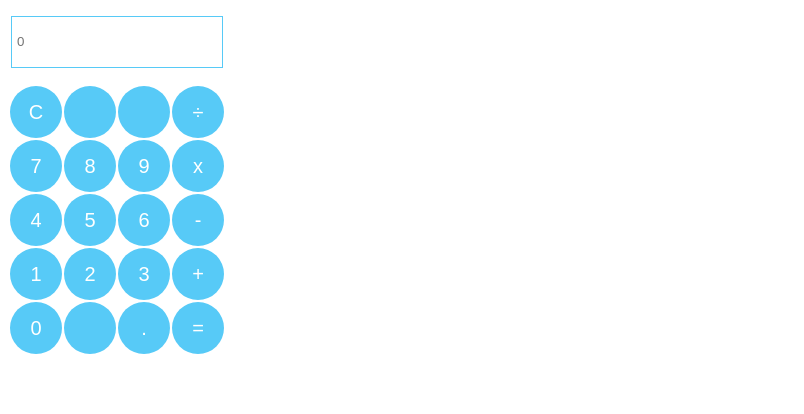
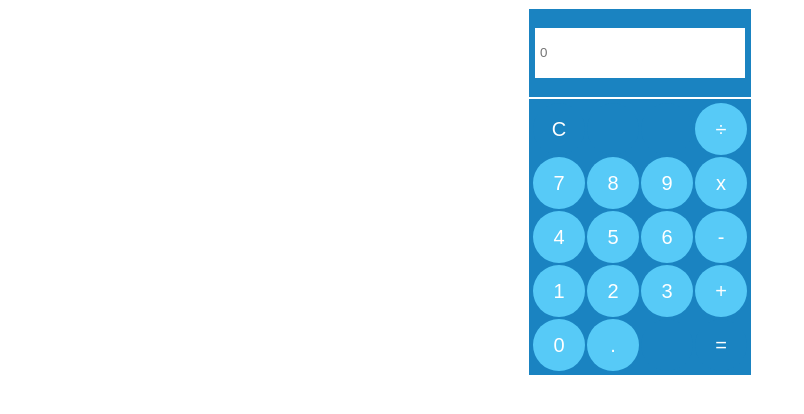
Before and after one commit to EmilieSellier/jQuery_calculator, a plain HTML site: page index.html in a window 1280 px wide. Shown: the whole page, without its empty margins (0-804 px from the left). Drawn offline with nearby package versions, Linux system fonts and the light colour scheme.

Commit message:
modification du css

```diff
--- a/index.html
+++ b/index.html
@@ -40,8 +40,8 @@
     </tr>
     <tr>
         <td>0</td>
+        <td>.</td>
         <td></td>
-        <td>.</td>
         <td>=</td>
     </tr>
 </table>
--- a/styles.css
+++ b/styles.css
@@ -1,28 +1,58 @@
-td{
+td {
     height: 50px;
     width: 50px;
     text-align: center;
     line-height: 50px;
 
     background-color: #57CAF7;
+    -webkit-transition: background-color 1500ms linear;
+    -moz-transition: background-color 1500ms linear;
+    -o-transition: background-color 1500ms linear;
+    -ms-transition: background-color 1500ms linear;
+    transition: background-color 1500ms linear;
+
     color: #FFF;
     font-weight: lighter;
     border-radius: 50px;
-
     font-family: sans-serif;
     font-size: 20px;
+}
+
+td:hover {
+    cursor: pointer;
+    background-color: #1A83C1;
+    -webkit-transition: background-color 1500ms linear;
+    -moz-transition: background-color 1500ms linear;
+    -o-transition: background-color 1500ms linear;
+    -ms-transition: background-color 1500ms linear;
+    transition: background-color 1500ms linear;
+}
+
+tr:first-child td:first-child,
+tr:first-child td:nth-child(2),
+tr:first-child td:nth-child(3),
+tr:last-child td:nth-child(3),
+tr:last-child td:last-child {
+    background-color: #1A83C1;
 }
 
 input {
     height: 40px;
     width: 200px;
     line-height: 40px;
-    border: solid #57CAF7 1px;
-    margin-left: 3px;
+    border: solid #1A83C1 1px;
     padding: 5px;
-
+    margin: 0 auto;
 }
 
-td:hover {
-    cursor: pointer;
+form {
+    width: 218px;
 }
+
+form, table {
+    padding: 2px;
+    text-align: center;
+    margin: 0 auto;
+    border: solid #FFF 1px;
+    background-color: #1A83C1;
+}
```
